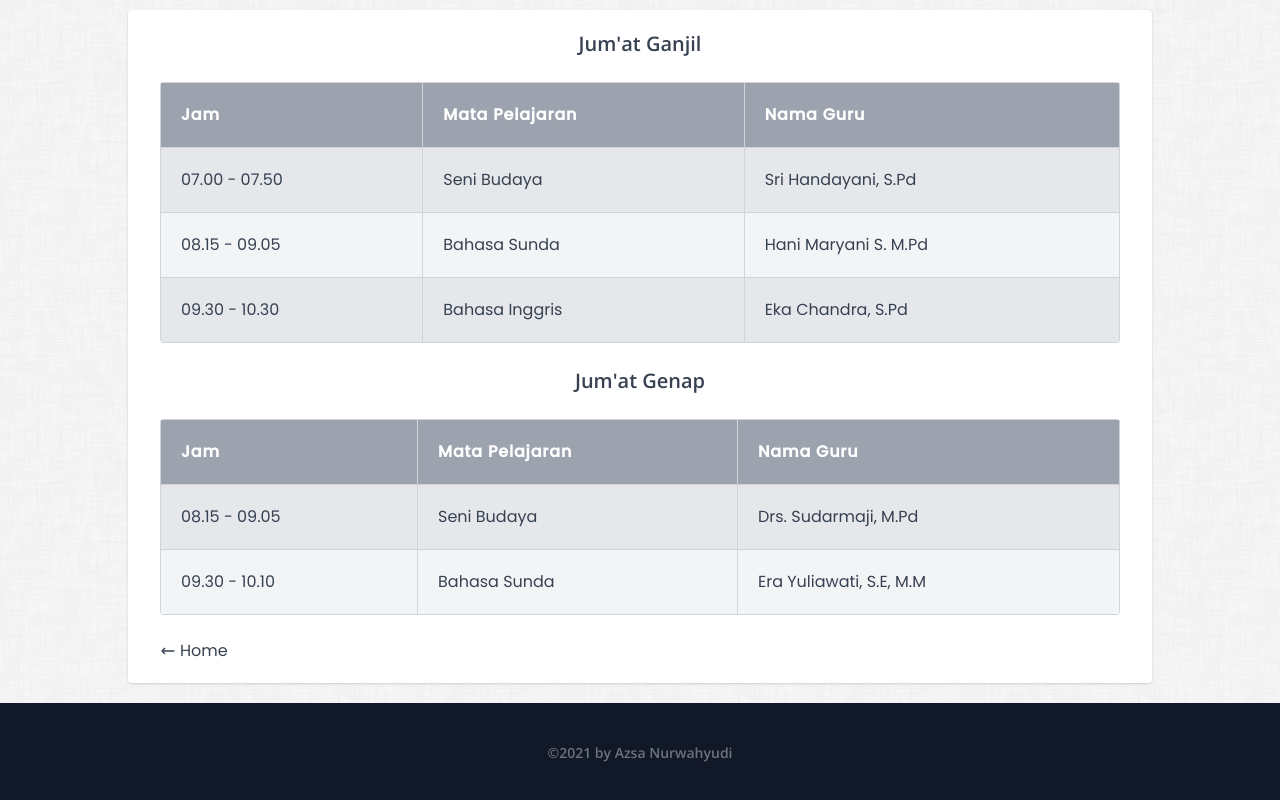
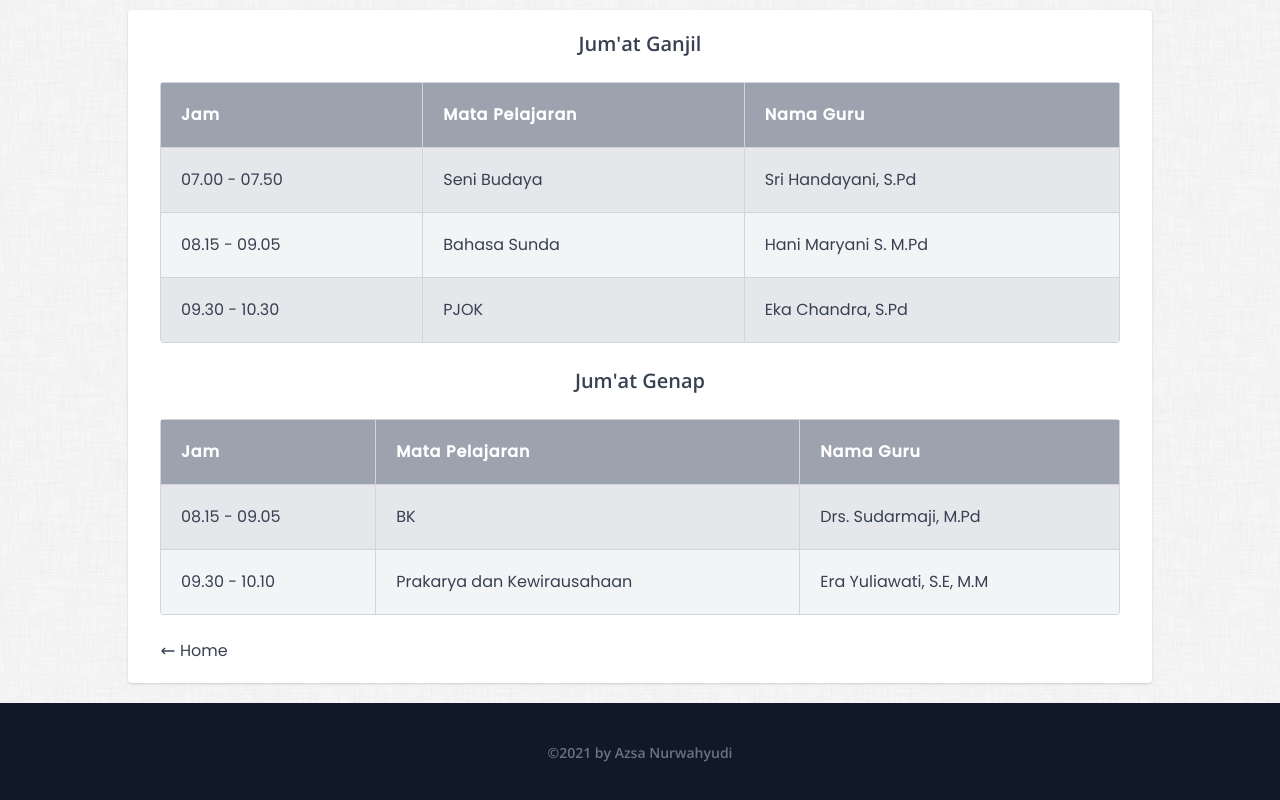
Before and after one commit to AzsaNrD/jadwal-pelajaran.github.io, a website: page public/jumat.html in a window 1280 px wide. Shown: the part 430-1230 px from the top of the page. Drawn offline with nearby package versions, Linux system fonts and the light colour scheme.

Commit message:
ubah mata pelajaran

```diff
--- a/public/jumat.html
+++ b/public/jumat.html
@@ -108,7 +108,7 @@
                 </tr>
                 <tr class="bg-gray-200">
                   <td class="p-5 border border-gray-300">09.30 - 10.30</td>
-                  <td class="p-5 border border-gray-300">Bahasa Inggris</td>
+                  <td class="p-5 border border-gray-300">PJOK</td>
                   <td class="p-5 border border-gray-300 cursor-pointer">Eka Chandra, S.Pd</td>
                 </tr>
               </tbody>
@@ -132,12 +132,12 @@
               <tbody class="text-sm md:text-base">
                 <tr class="bg-gray-200">
                   <td class="p-5 border border-gray-300">08.15 - 09.05</td>
-                  <td class="p-5 border border-gray-300">Seni Budaya</td>
+                  <td class="p-5 border border-gray-300">BK</td>
                   <td class="p-5 border border-gray-300 cursor-pointer">Drs. Sudarmaji, M.Pd</td>
                 </tr>
                 <tr class="bg-gray-100">
                   <td class="p-5 border border-gray-300">09.30 - 10.10</td>
-                  <td class="p-5 border border-gray-300">Bahasa Sunda</td>
+                  <td class="p-5 border border-gray-300">Prakarya dan Kewirausahaan</td>
                   <td class="p-5 border border-gray-300 cursor-pointer">Era Yuliawati, S.E, M.M</td>
                 </tr>
               </tbody>
```
